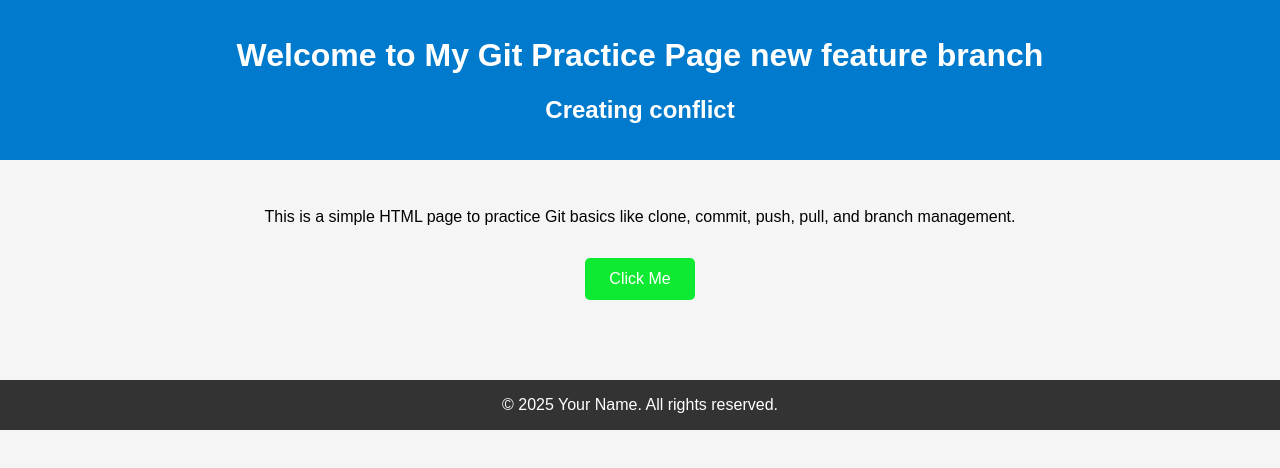
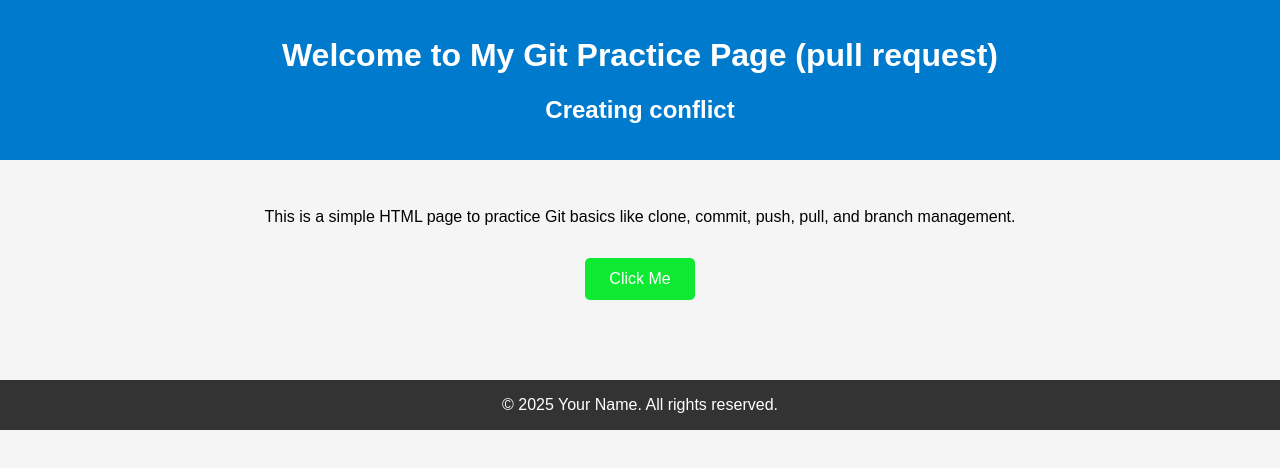
Before and after one commit to hajasaheer/devops-training, a plain HTML site: page index.html in a window 1280 px wide. Drawn offline with Linux system fonts and the light colour scheme.

Commit message:
push from branch

```diff
--- a/index.html
+++ b/index.html
@@ -43,7 +43,7 @@
 </head>
 <body>
   <header>
-    <h1>Welcome to My Git Practice Page new feature branch</h1>
+    <h1>Welcome to My Git Practice Page (pull request)</h1>
     <h2>Creating conflict</h2>
   </header>
 
```
